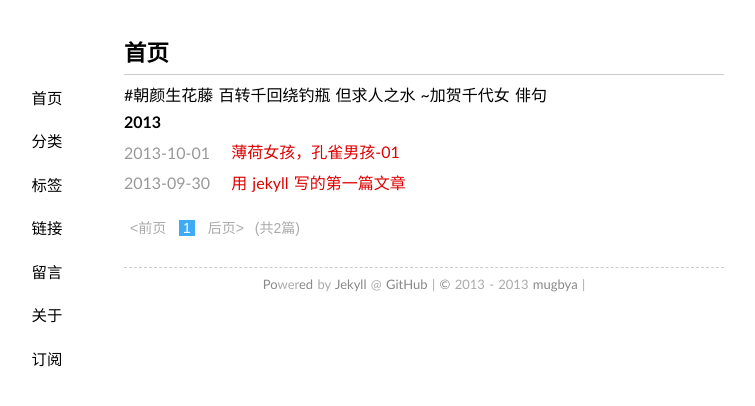
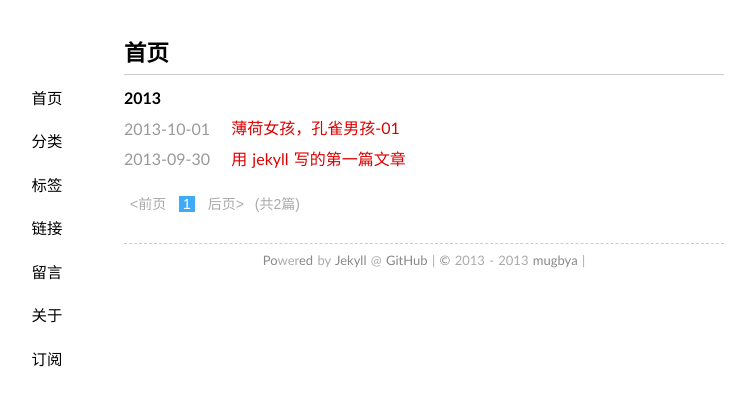
Before and after one commit to mugbya/mugbya.github.io, a Jekyll site: the page built from index.html, in a window 1280 px wide. Shown: the top 406 px of the page, without its empty margins (216-971 px from the left). Built offline with Jekyll 4.4.1, drawn with Linux system fonts in a browser that asks for light colours; some web fonts are replaced; Markdown is read by kramdown in place of the engine named in the settings; the list of posts is cut into pages by our own code; comment, search, counter and statistics services are not loaded.

Commit message:
Update index.html

```diff
--- a/index.html
+++ b/index.html
@@ -2,11 +2,6 @@
 title: 首页
 layout: page
 ---
-
-#朝颜生花藤 百转千回绕钓瓶 但求人之水
-                                                ~加贺千代女 俳句
-
-
 
 
 <ul class="listing">
```
